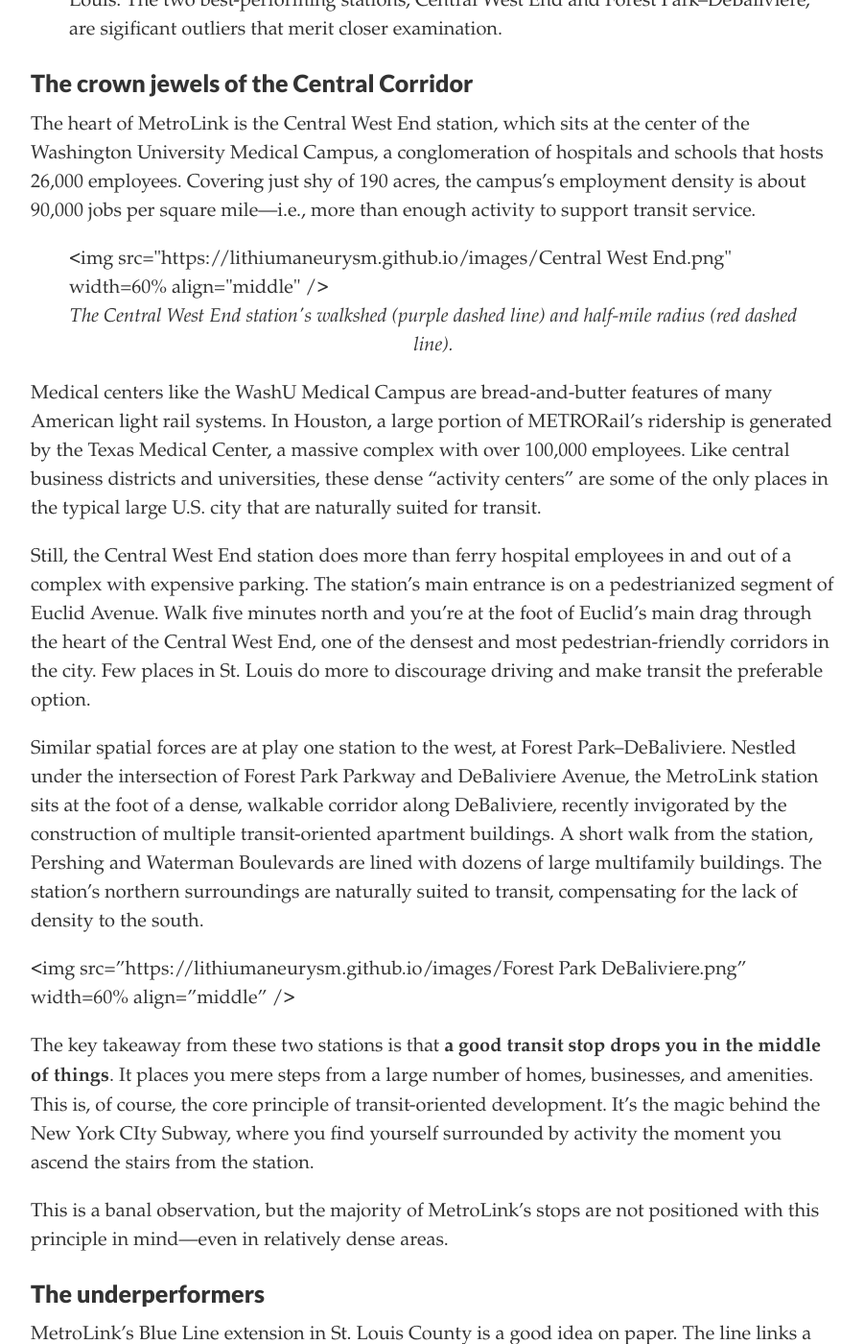
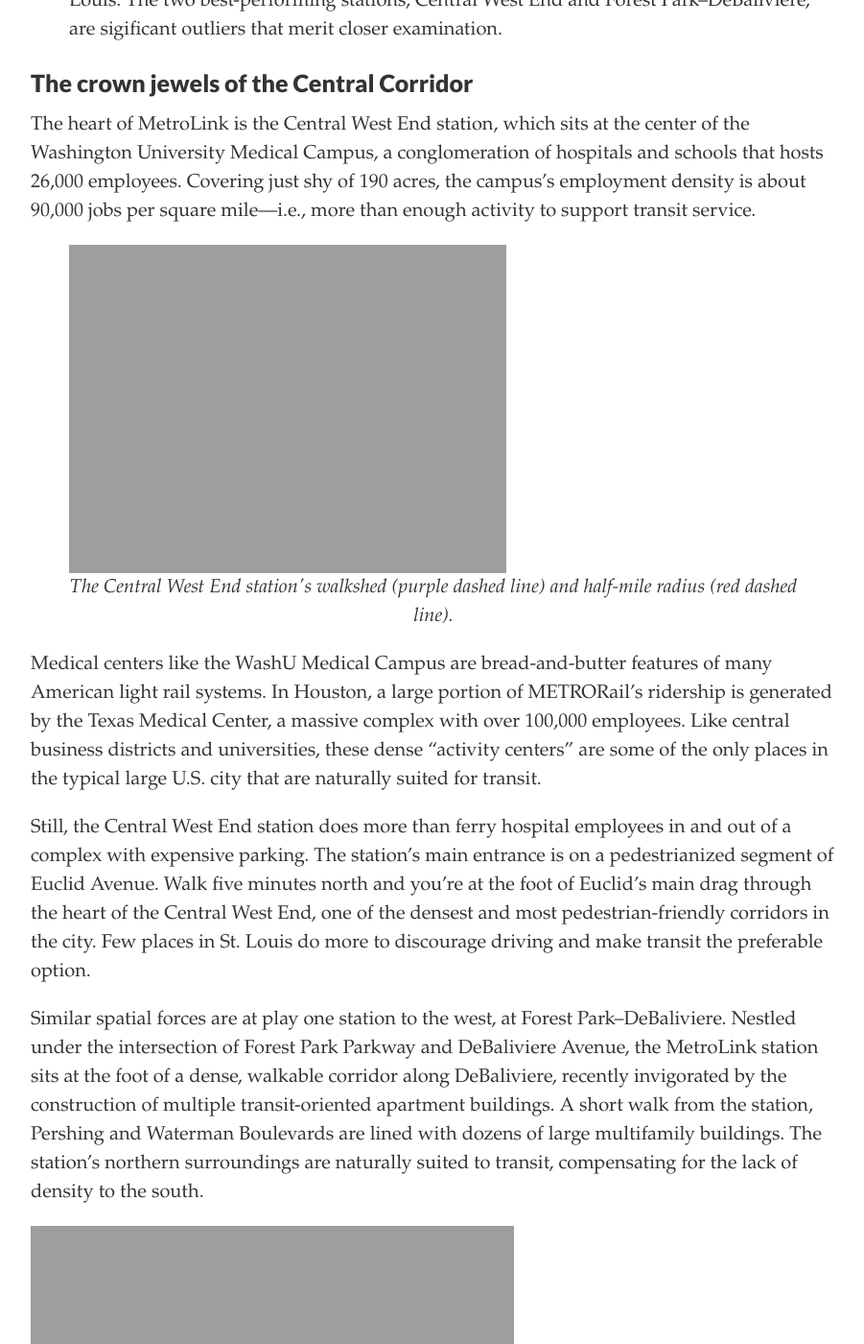
Before and after one commit to lithiumaneurysm/lithiumaneurysm.github.io, a Jekyll site: the page built from docs/_posts/2023-02-09-More-people-should-live-near-MetroLink.md, in a window 1280 px wide and 1400 px high, scrolled down 4761 px. Shown: the whole window at 96% size, without its empty margins (188-1089 px from the left). Built offline with Jekyll 4.4.1, drawn with Linux system fonts in a browser that asks for light colours; comment, search, counter and statistics services are not loaded; some of the changed text lies outside the part shown.

Commit message:
Update 2023-02-09-More-people-should-live-near-MetroLink.md

```diff
--- a/docs/_posts/2023-02-09-More-people-should-live-near-MetroLink.md
+++ b/docs/_posts/2023-02-09-More-people-should-live-near-MetroLink.md
@@ -49,7 +49,7 @@ The vertical and horizontal lines on the graph indicate the median walkshed dens
 The heart of MetroLink is the Central West End station, which sits at the center of the Washington University Medical Campus, a conglomeration of hospitals and schools that hosts 26,000 employees. Covering just shy of 190 acres, the campus's employment density is about 90,000 jobs per square mile—i.e., more than enough activity to support transit service.
 
   <figure>
-    <img src="https://lithiumaneurysm.github.io/images/Central West End.png" width=60% align="middle" />
+    <img src="https://lithiumaneurysm.github.io/images/Central West End.png" width="60%" align="middle" />
     <figcaption align="center"><i>The Central West End station's walkshed (purple dashed line) and half-mile radius (red dashed line).</i></figcaption>
   </figure>
 
@@ -60,7 +60,7 @@ Still, the Central West End station does more than ferry hospital employees in a
 
 Similar spatial forces are at play one station to the west, at Forest Park–DeBaliviere. Nestled under the intersection of Forest Park Parkway and DeBaliviere Avenue, the MetroLink station sits at the foot of a dense, walkable corridor along DeBaliviere, recently invigorated by the construction of multiple transit-oriented apartment buildings. A short walk from the station, Pershing and Waterman Boulevards are lined with dozens of large multifamily buildings. The station's northern surroundings are naturally suited to transit, compensating for the lack of density to the south.
 
-  <img src="https://lithiumaneurysm.github.io/images/Forest Park DeBaliviere.png" width=60% align="middle" />
+  <img src="https://lithiumaneurysm.github.io/images/Forest Park DeBaliviere.png" width="60%" align="middle" />
 
 The key takeaway from these two stations is that **a good transit stop drops you in the middle of things**. It places you mere steps from a large number of homes, businesses, and amenities. This is, of course, the core principle of transit-oriented development. It's the magic behind the New York CIty Subway, where you find yourself surrounded by activity the moment you ascend the stairs from the station.
 
@@ -71,7 +71,7 @@ MetroLink's Blue Line extension in St. Louis County is a good idea on paper. The
 
 A closer look at the station's surroundings reveals a challenging environment for transit. The station's walkshed population is high because its surroundings are exceptionally residential, with little vacant or nonresidential land use characteristic of many other stations in the system. However, this housing is predominately single-family, creating an environment where driving is convenient. Few will spend the time or make the effort to walk to the station, past unengaging rows of single-family homes, when their car is easily accessible in the driveway.
 
-  <img src="https://lithiumaneurysm.github.io/images/University City Big Bend.png" width=60% align="middle" />
+  <img src="https://lithiumaneurysm.github.io/images/University City Big Bend.png" width="60%" align="middle" />
 
 Unviersity City–Big Bend and nearby stations also suffer from suboptimal demographics for high transit ridership. In line with the predominance of single-family homes, this part of University City is quite wealthy, with a median household income exceeding $100K. Wealthier households are more likely to own multiple cars, are less sensitive to the costs of car ownership, and place a higher value on their time. A higher level of transit service is required to coax them from their cars.
 
```
